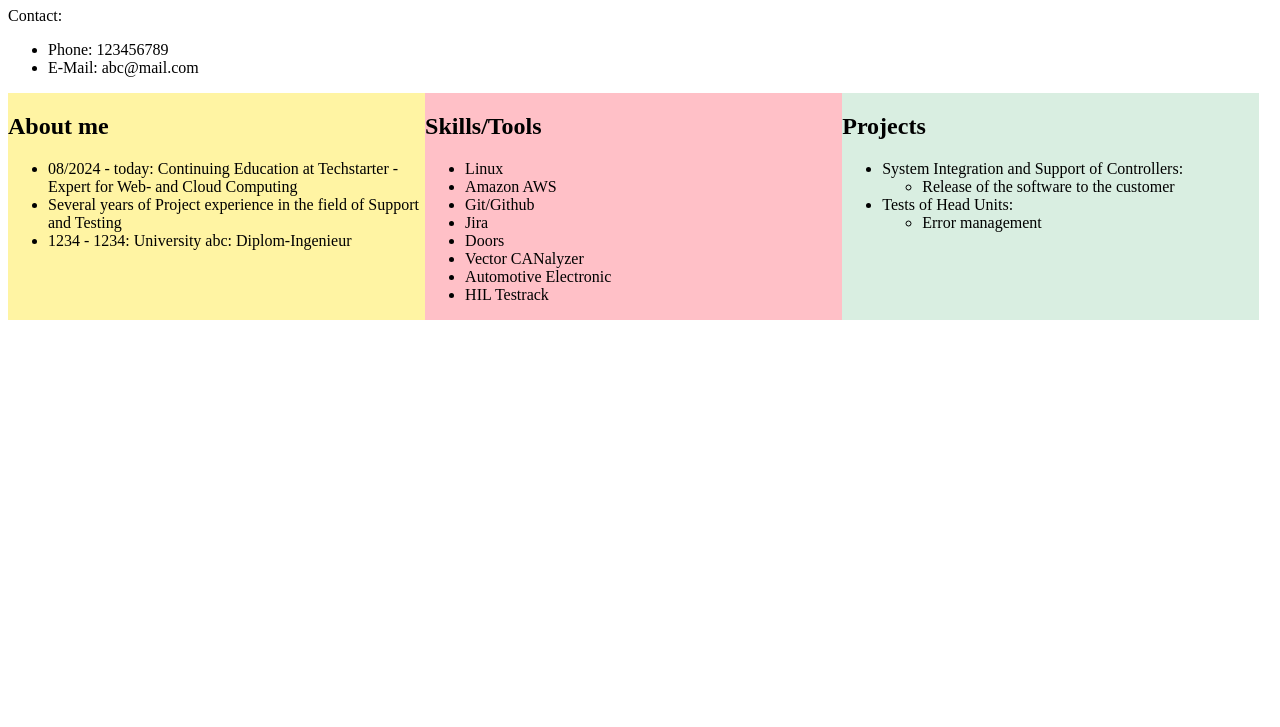
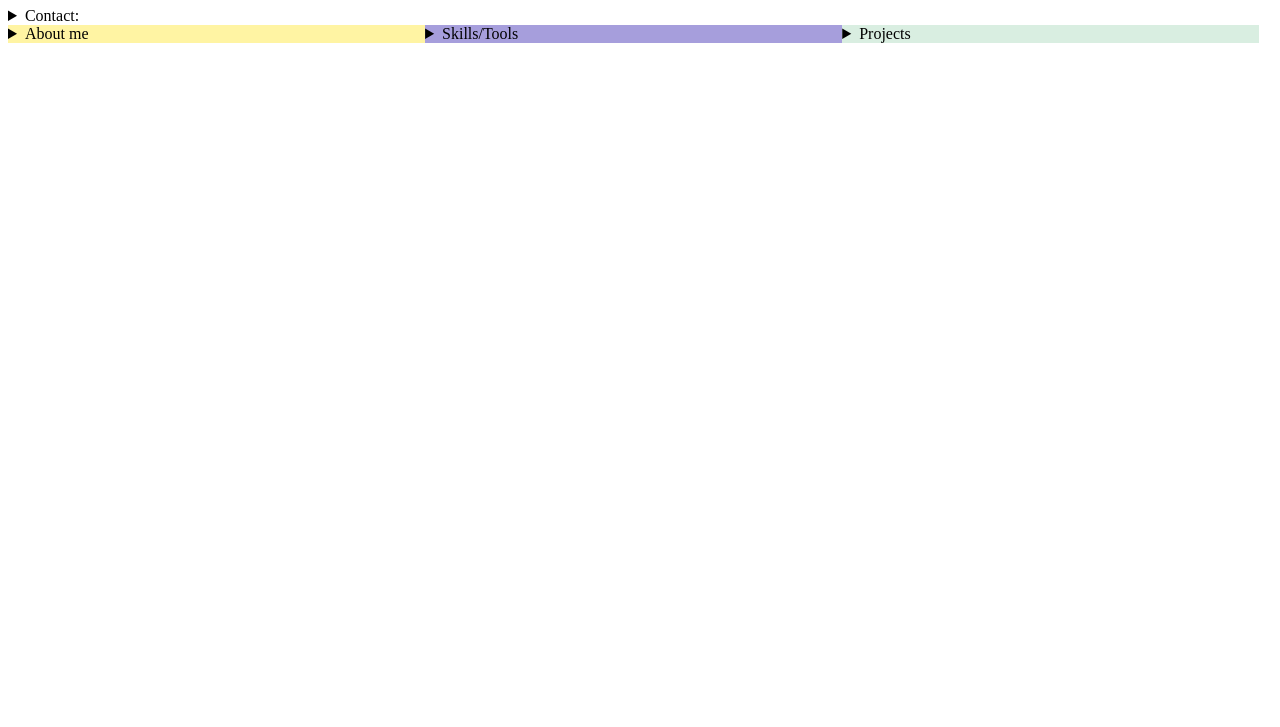
Before and after one commit to affanahmad14/affanahmad14.github.io, a plain HTML site: page index.html in a window 1280 px wide. Shown: the part 73-800 px from the top of the page. Drawn offline with Linux system fonts and the light colour scheme.

Commit message:
Updated html fileand added css file

```diff
--- /dev/null
+++ b/#styles.css
@@ -0,0 +1,3 @@
+body {
+    background-color: #1f1f1f2f;
+}
--- a/index.html
+++ b/index.html
@@ -2,38 +2,48 @@
 <html>
 <head>
   <title>Affan Ahmad</title>
+  <link rel="stylesheet" href="styles/styles.css">
 <style>
+
 .mycontainer {
   display: flex;
 }
 .mycontainer > div {
   width:33%;
 }
+
+
 </style>
 
 </head>
+
 <body>
 
-<h1>Affan Ahmad - Expert for Web- and Cloud Computing</h1>
+<h1>Affan Ahmad - Electrical Engineer</h1>
+<details>
+  <summary>Contact:</summary>
+  <ul>
+      <li>Phone: 123456789</li>
+      <li>E-Mail: abc@mail.com</li>
+    </ul>
+  </details>
 
-<p>Contact:</p>
-<ul>
-    <li>Phone: 123456789</li>
-    <li>E-Mail: abc@mail.com</li>
-  </ul>
 <div class="mycontainer">
 
   <div style="background-color:#FFF4A3;">
-    <h2>About me</h2>
+    <details>
+    <summary>About me</summary>
     <ul>
         <li>08/2024 - today: Continuing Education at Techstarter - Expert for Web- and Cloud Computing</li>
         <li>Several years of Project experience in the field of Support and Testing</li>
         <li>1234 - 1234: University abc: Diplom-Ingenieur</li>
     </ul>
+    </details>
   </div>
 
-  <div style="background-color:#FFC0C7;">
-    <h2>Skills/Tools</h2>
+  <div style="background-color:#3625b071;">
+    <details>
+    <summary>Skills/Tools</summary>
     <ul>
         <li>Linux</li>
         <li>Amazon AWS</li>
@@ -44,10 +54,12 @@
         <li>Automotive Electronic</li>
         <li>HIL Testrack</li>
       </ul>
+    </details>
   </div>
 
   <div style="background-color:#D9EEE1;">
-    <h2>Projects</h2>
+    <details>
+    <summary>Projects</summary>
     <ul>
         <li>System Integration and Support of Controllers:</li>
             <ul>
@@ -58,6 +70,7 @@
               <li>Error management</li>
             </ul>
     </ul>
+    </details>
   </div>
 
 </div>
```
